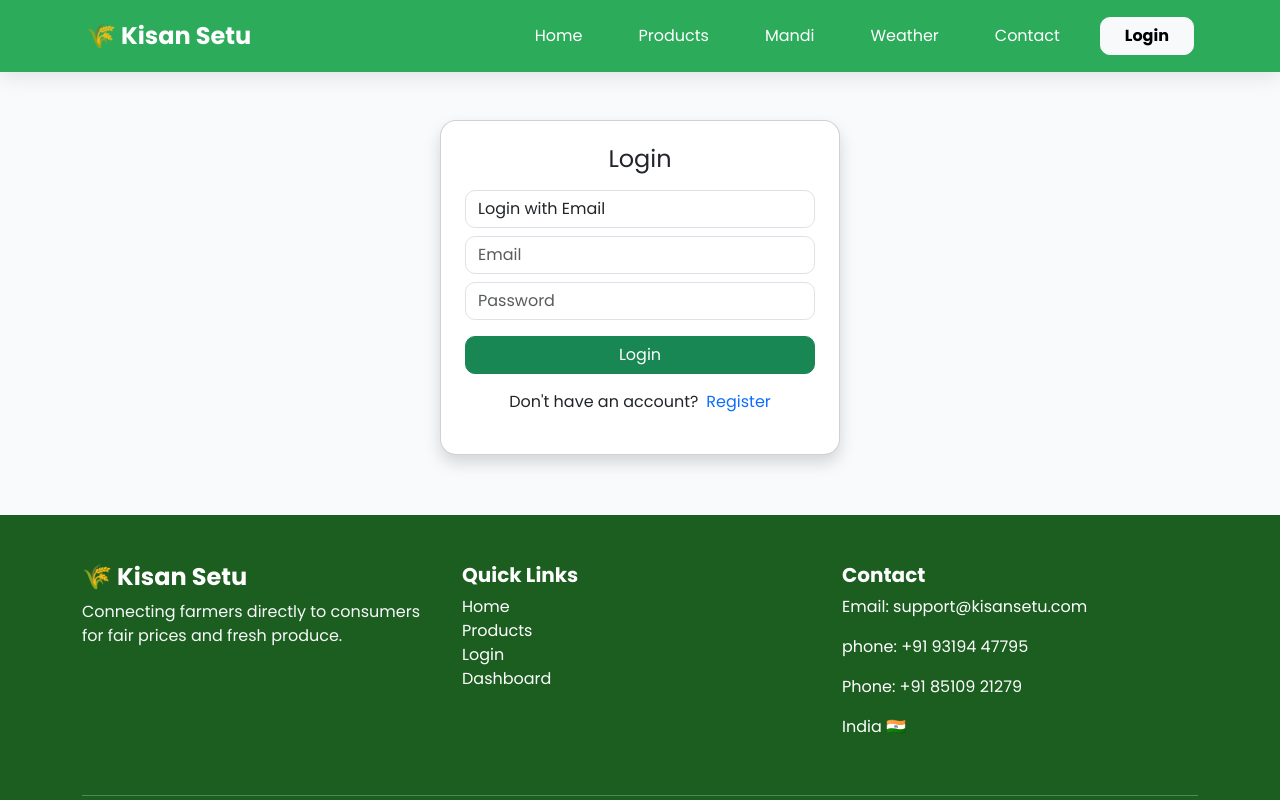
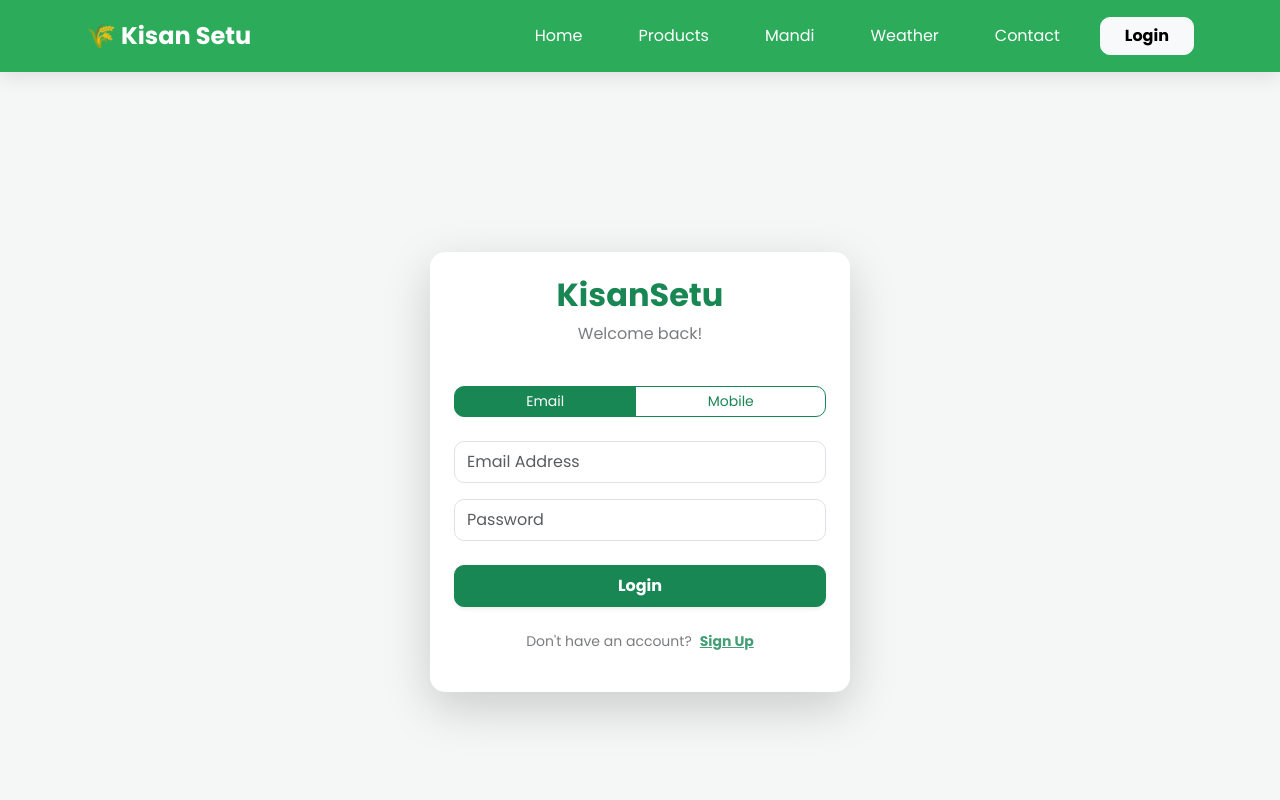
Before and after one commit to brandspire27/KisanSetu, a React (Create React App) app: page /login in a window 1280 px wide. Shown: the top 800 px of the page. Built offline with nearby package versions, Linux system fonts and the light colour scheme.

Commit message:
Login.js

```diff
--- a/src/pages/Login.js
+++ b/src/pages/Login.js
@@ -12,6 +12,9 @@ function Login() {
   const [loginType, setLoginType] = useState("email");
   const [registerType, setRegisterType] = useState("email");
 
+  // Loading State
+  const [loading, setLoading] = useState(false);
+
   const navigate = useNavigate();
   const API = "https://kisansetu-backend-v50h.onrender.com";
 
@@ -20,50 +23,34 @@ function Login() {
       alert("Please enter email and password");
       return;
     }
-
     if (loginType === "mobile" && (!mobile || !password)) {
       alert("Please enter mobile and password");
       return;
     }
 
-    const loginData =
-      loginType === "email"
-        ? { email, password }
-        : { mobile, password };
+    const loginData = loginType === "email" ? { email, password } : { mobile, password };
 
+    setLoading(true); // Start animation
     axios.post(`${API}/auth/login`, loginData)
       .then(res => {
         localStorage.setItem("token", res.data.token);
         localStorage.setItem("role", res.data.role);
-        alert("Login Successful!");
         navigate("/dashboard");
       })
       .catch((err) => {
-        console.log(err.response); // ✅ valid here
         alert(err.response?.data?.message || "Login Failed");
-      });
+      })
+      .finally(() => setLoading(false)); // Stop animation
   };
 
-  useEffect(() => {
-    const token = localStorage.getItem("token");
-    if (token) {
-      navigate("/dashboard");
-    }
-  }, [navigate]);
+  const handleRegister = () => {
+    if (!role) return alert("Please select a role");
 
-  const handleRegister = () => {
-    let registerData = {
-      name,
-      password,
-      role
-    };
+    let registerData = { name, password, role };
+    if (registerType === "email") registerData.email = email;
+    else registerData.mobile = mobile;
 
-    if (registerType === "email") {
-      registerData.email = email;
-    } else {
-      registerData.mobile = mobile;
-    }
-
+    setLoading(true);
     axios.post(`${API}/auth/register`, registerData)
       .then(() => {
         alert("Registration Successful! Please Login.");
@@ -71,19 +58,39 @@ function Login() {
       })
       .catch((err) => {
         alert(err.response?.data?.message || "Registration Failed");
-      });
+      })
+      .finally(() => setLoading(false));
   };
 
+  useEffect(() => {
+    const token = localStorage.getItem("token");
+    if (token) navigate("/dashboard");
+  }, [navigate]);
+
   return (
-    <div className="container mt-5">
-      <div className="card shadow p-4 mx-auto" style={{ maxWidth: "400px" }}>
-        <h4 className="text-center mb-3">
-          {isRegistering ? "Register" : "Login"}
-        </h4>
+    <div className="d-flex align-items-center justify-content-center" style={{ minHeight: "100vh", background: "#f4f7f6" }}>
+      <div className="card border-0 shadow-lg p-4" style={{ maxWidth: "420px", width: "90%", borderRadius: "15px" }}>
+        <div className="text-center mb-4">
+          <h2 className="fw-bold text-success">KisanSetu</h2>
+          <p className="text-muted">{isRegistering ? "Create your account" : "Welcome back!"}</p>
+        </div>
 
+        {/* Tab Switcher for Login/Register Type */}
+        <div className="btn-group w-100 mb-4" role="group">
+          <button
+            className={`btn btn-sm ${(!isRegistering ? loginType : registerType) === 'email' ? 'btn-success' : 'btn-outline-success'}`}
+            onClick={() => isRegistering ? setRegisterType("email") : setLoginType("email")}
+          >Email</button>
+          <button
+            className={`btn btn-sm ${(!isRegistering ? loginType : registerType) === 'mobile' ? 'btn-success' : 'btn-outline-success'}`}
+            onClick={() => isRegistering ? setRegisterType("mobile") : setLoginType("mobile")}
+          >Mobile</button>
+        </div>
+
+        <div className="form-group">
           {isRegistering && (
             <input
-            className="form-control mb-2"
+              className="form-control mb-3 py-2"
               type="text"
               placeholder="Full Name"
               value={name}
@@ -91,80 +98,24 @@ function Login() {
             />
           )}
 
-        {!isRegistering && (
-          <>
-            <select
-              className="form-control mb-2"
-              value={loginType}
-              onChange={(e) => setLoginType(e.target.value)}
-            >
-              <option value="email">Login with Email</option>
-              <option value="mobile">Login with Mobile</option>
-            </select>
-
-            {loginType === "email" ? (
           <input
-                className="form-control mb-2"
-                type="email"
-                placeholder="Email"
-                value={email}
-                onChange={(e) => setEmail(e.target.value)}
+            className="form-control mb-3 py-2"
+            type={(!isRegistering ? loginType : registerType) === "email" ? "email" : "text"}
+            placeholder={(!isRegistering ? loginType : registerType) === "email" ? "Email Address" : "Mobile Number"}
+            value={(!isRegistering ? loginType : registerType) === "email" ? email : mobile}
+            onChange={(e) => (!isRegistering ? loginType : registerType) === "email" ? setEmail(e.target.value) : setMobile(e.target.value)}
           />
-            ) : (
-              <input
-                className="form-control mb-2"
-                type="text"
-                placeholder="Mobile"
-                value={mobile}
-                onChange={(e) => setMobile(e.target.value)}
-              />
-            )}
-          </>
-        )}
 
           {isRegistering && (
-          <>
-            <select
-              className="form-control mb-2"
-              value={registerType}
-              onChange={(e) => setRegisterType(e.target.value)}
-            >
-              <option value="email">Register with Email</option>
-              <option value="mobile">Register with Mobile</option>
-            </select>
-
-            {registerType === "email" ? (
-              <input
-                className="form-control mb-2"
-                type="email"
-                placeholder="Email"
-                value={email}
-                onChange={(e) => setEmail(e.target.value)}
-              />
-            ) : (
-              <input
-                className="form-control mb-2"
-                type="text"
-                placeholder="Mobile"
-                value={mobile}
-                onChange={(e) => setMobile(e.target.value)}
-              />
-            )}
-
-            <select
-              className="form-control mb-2"
-              value={role}
-              onChange={(e) => setRole(e.target.value)}
-            >
-              <option value="">Select Role</option>
+            <select className="form-select mb-3 py-2" value={role} onChange={(e) => setRole(e.target.value)}>
+              <option value="">I am a...</option>
               <option value="farmer">Farmer</option>
               <option value="consumer">Consumer</option>
             </select>
-          </>
           )}
 
           <input
-          className="form-control mb-3"
+            className="form-control mb-4 py-2"
             type="password"
             placeholder="Password"
             value={password}
@@ -172,22 +123,33 @@ function Login() {
           />
 
           <button
-          className="btn btn-success w-100"
+            className="btn btn-success w-100 py-2 fw-bold shadow-sm d-flex align-items-center justify-content-center"
             onClick={isRegistering ? handleRegister : handleLogin}
+            disabled={loading}
           >
-          {isRegistering ? "Register" : "Login"}
+            {loading ? (
+              <>
+                <span className="spinner-border spinner-border-sm me-2" role="status" aria-hidden="true"></span>
+                Processing...
+              </>
+            ) : (
+              isRegistering ? "Register" : "Login"
+            )}
           </button>
+        </div>
 
-        <p className="text-center mt-3">
+        <div className="text-center mt-4">
+          <p className="small text-muted">
             {isRegistering ? "Already have an account?" : "Don't have an account?"}
             <span
-            className="text-primary ms-2"
-            style={{ cursor: "pointer" }}
+              className="text-success fw-bold ms-2"
+              style={{ cursor: "pointer", textDecoration: "underline" }}
               onClick={() => setIsRegistering(!isRegistering)}
             >
-            {isRegistering ? "Login" : "Register"}
+              {isRegistering ? "Sign In" : "Sign Up"}
             </span>
           </p>
+        </div>
       </div>
     </div>
   );
```
Lines whose indentation alone changed are shown as unchanged.
